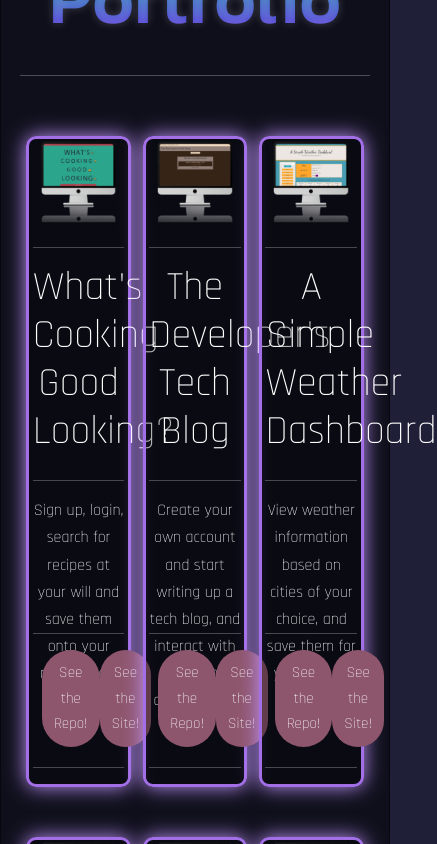
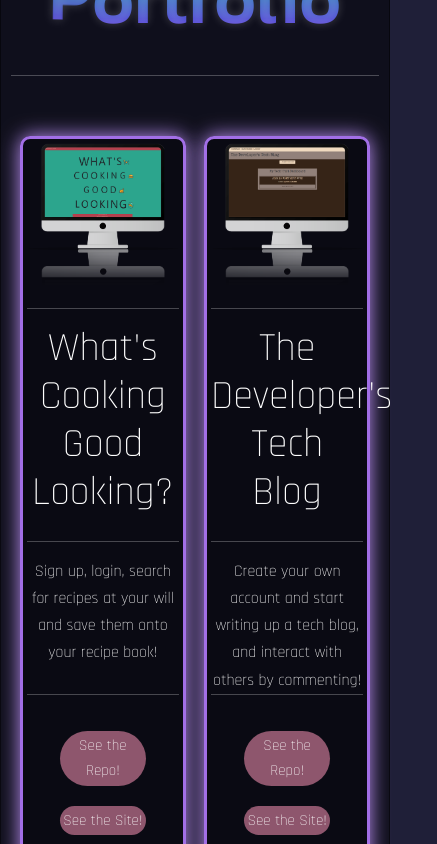
Before and after one commit to tonybs03/Portfolio-with-React, a React (Create React App) app: page /Portfolio in a window 390 px wide. Shown: the part 1000-1844 px from the top of the page, 437 px wide, since content can reach past the window. Built offline with nearby package versions, Linux system fonts and the light colour scheme; a web font is replaced by a local one.

Commit message:
changed some styles for smaller screens

```diff
--- a/src/components/pages/Portfolio.css
+++ b/src/components/pages/Portfolio.css
@@ -76,19 +76,21 @@
 }
 
 .links {
-  display: flex;
-  justify-content: space-between;
-  margin-bottom: 20px;
+  display: block;
+  justify-content: center;
+  margin-bottom: 30px;
   padding-left: 10%;
   padding-right: 10%;
 }
 
 .projectbtn {
+  margin-top: 20px;
+  width: 70%;
   background-color: #8e566d;
   border-radius: 50px;
   border: none;
   color: white;
-  padding: 10px 12px;
+  padding: 2px 3px;
   text-align: center;
   text-decoration: none;
   font-size: 15px;
@@ -104,6 +106,12 @@
 
 @media screen and (max-width: 1024px){
   .portfoliobody {
-    width: 90%;
+    width: 95%;
+  }
+  .singleproject {
+    width: 45%;
+  }
+  .singleproject:hover {
+    width: 49%;
   }
 }
--- a/src/components/pages/Resume.css
+++ b/src/components/pages/Resume.css
@@ -101,29 +101,6 @@
   width: 90%;
 }
 
-
-
-.aboutmetext {
-  text-align: justify;
-  font-size: 21px;
-  width: 60%;
-  margin:0px auto;
-  padding-right: 70px;
-}
-
-.aboutmeimg {
-  position: relative;
-  width: 40%;
-  margin:auto;
-  box-shadow: 5px 5px 3px rgb(0,0,0,0.5);
-}
-
-.purpletextsmall {
-  color: rgba(234, 150, 226, 0.979);
-  font-size: 27px;
-  font-weight: bolder;
-}
-
 @media screen and (max-width: 1024px){
   .resumemain {
     text-align: center;
@@ -168,8 +145,3 @@
   transform: translate(-50%, -50%);
   -ms-transform: translate(-50%, -50%);
 }
-
-.aboutmeimg:hover .overlay {
-  bottom: 0;
-  height: 100%;
-}
```
